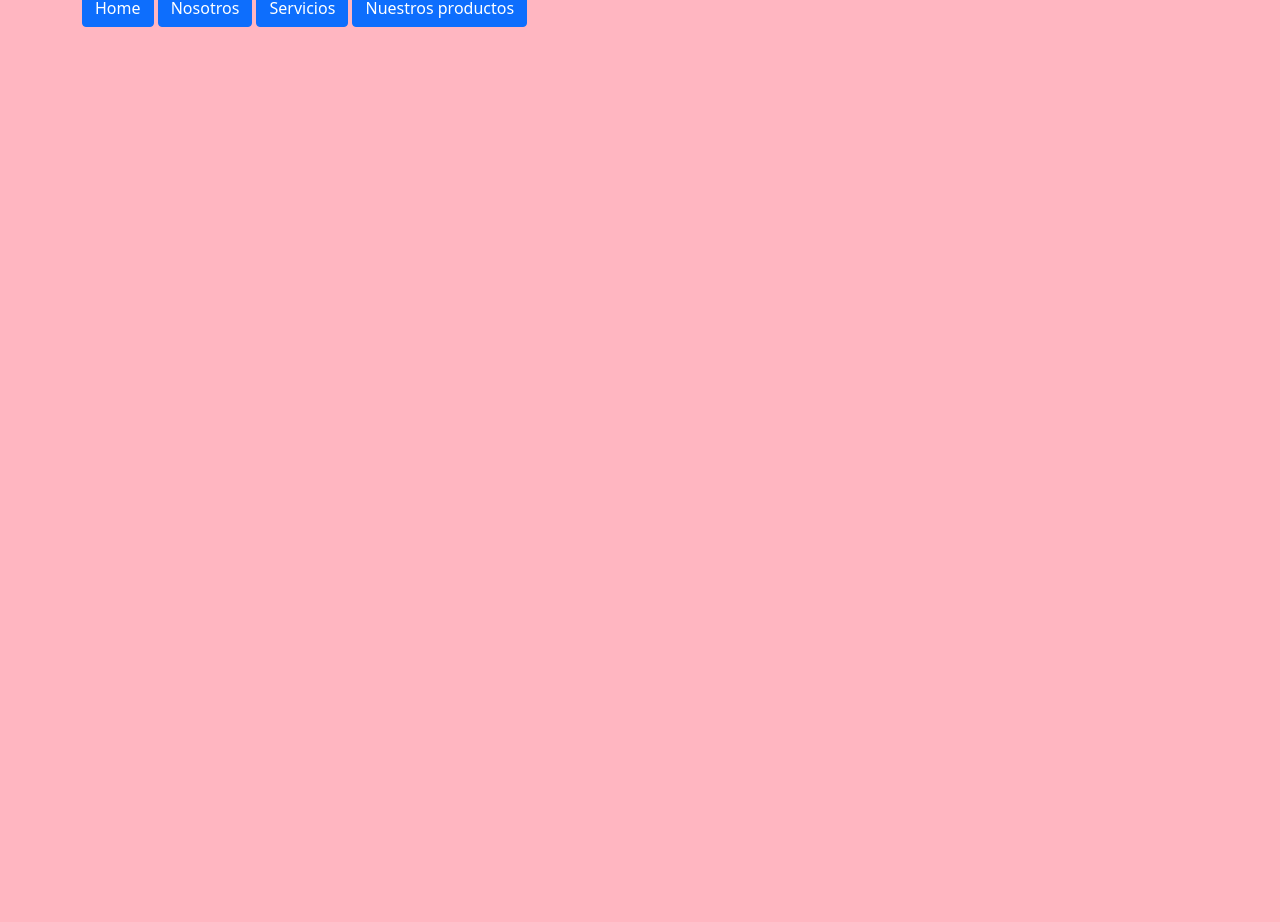
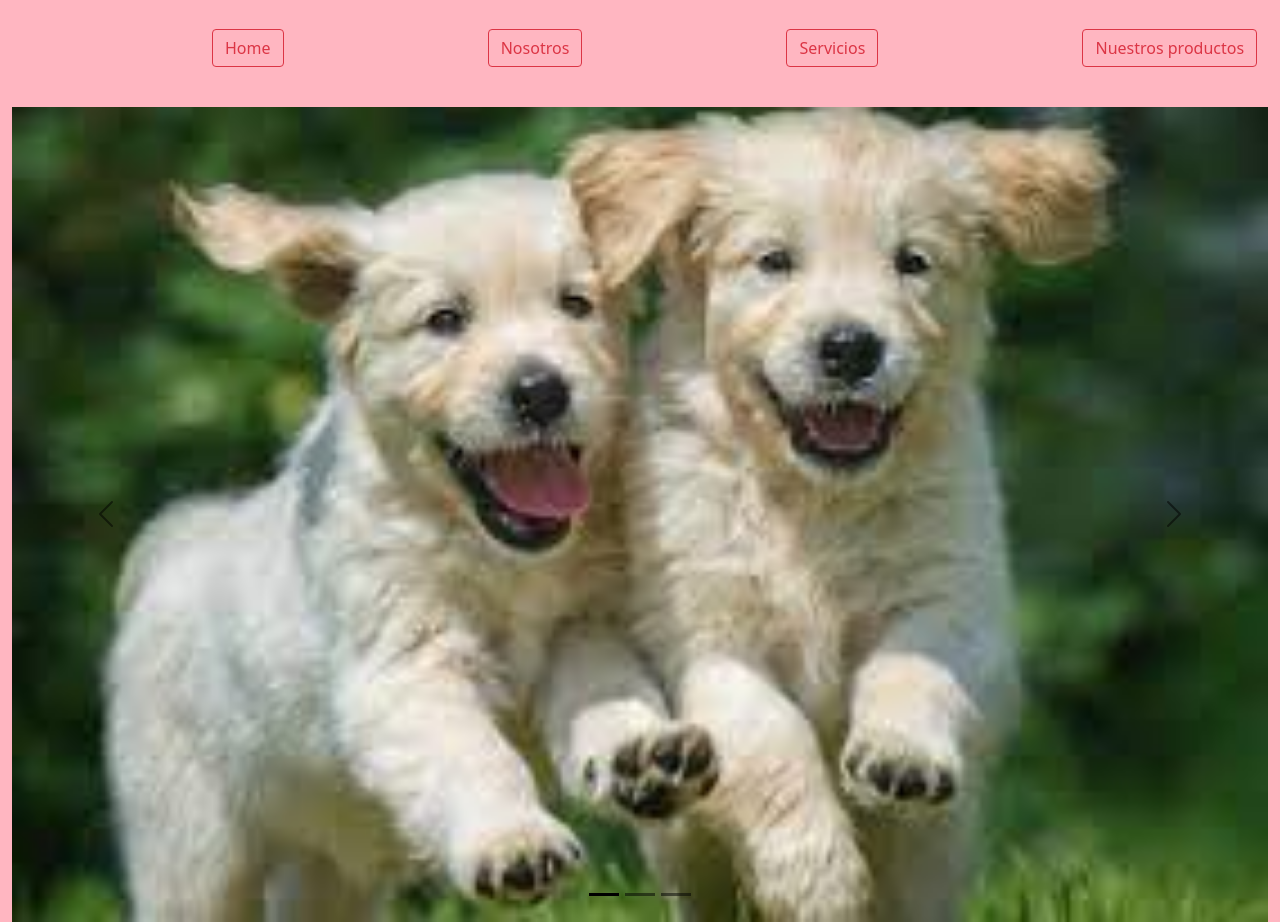
Before and after one commit to LeaBertero/Proyecto_unc_programacion, a plain HTML site: page index.html in a window 1280 px wide. Shown: the part 87-1009 px from the top of the page. Before the commit the page ends 800 px from the top, so only its background shows below. Drawn offline with nearby package versions, Linux system fonts and the light colour scheme.

Commit message:
carrusel y carga de imagenes

```diff
--- a/index.html
+++ b/index.html
@@ -8,7 +8,7 @@
     <title>Veterinaria</title>
 
     <!-- enlace css -->
-    <link rel="stylesheet" href="/style.css">
+    <link rel="stylesheet" href="index_style.css">
 
     <!-- enlace bootstrap -->
     <link href="https://cdn.jsdelivr.net/npm/bootstrap@5.0.2/dist/css/bootstrap.min.css" rel="stylesheet"
@@ -24,11 +24,11 @@
         <!-- domensionamiento -->
 
         <!-- botones -->
-        <div class="container">
-            <a class="btn btn-primary" href="#" role="button">Home</a>
-            <a class="btn btn-primary" href="#" role="button">Nosotros</a>
-            <a class="btn btn-primary" href="#" role="button">Servicios</a>
-            <a class="btn btn-primary" href="#" role="button">Nuestros productos</a>
+        <div class="conjunto-botones">
+            <a class="btn btn-outline-danger" href="#" role="button">Home</a>
+            <a class="btn btn-outline-danger" href="#" role="button">Nosotros</a>
+            <a class="btn btn-outline-danger" href="#" role="button">Servicios</a>
+            <a class="btn btn-outline-danger" href="#" role="button">Nuestros productos</a>
         </div>
 
         <!-- <button class="btn btn-primary" type="submit">Button</button> -->
@@ -36,8 +36,55 @@
         <input class="btn btn-primary" type="submit" value="Submit">
         <input class="btn btn-primary" type="reset" value="Reset"> -->
 
+        <!-- carrusel -->
+        <div id="carouselExampleDark" class="carousel carousel-dark slide" data-bs-ride="carousel">
+
+            <div class="carousel-indicators">
+                <button type="button" data-bs-target="#carouselExampleDark" data-bs-slide-to="0" class="active"
+                    aria-current="true" aria-label="Slide 1"></button>
+                <button type="button" data-bs-target="#carouselExampleDark" data-bs-slide-to="1"
+                    aria-label="Slide 2"></button>
+                <button type="button" data-bs-target="#carouselExampleDark" data-bs-slide-to="2"
+                    aria-label="Slide 3"></button>
+            </div>
+
+            <div class="carousel-inner">
+                <div class="carousel-item active" data-bs-interval="20000">
+                    <img src="/imagenes/perro1.jpg" class="d-block w-100" alt="...">
+
+                </div>
+
+                <div class="carousel-item" data-bs-interval="2000">
+                    <img src="/imagenes/perro2.jpg" class="d-block w-100" alt="...">
+
+                </div>
+
+                <div class="carousel-item">
+                    <img src="/imagenes/perro3.jpg" class="d-block w-100" alt="...">
+
+                </div>
+            </div>
+
+            <button class="carousel-control-prev" type="button" data-bs-target="#carouselExampleDark"
+                data-bs-slide="prev">
+                <span class="carousel-control-prev-icon" aria-hidden="true"></span>
+                <span class="visually-hidden">Previous</span>
+            </button>
+
+            <button class="carousel-control-next" type="button" data-bs-target="#carouselExampleDark"
+                data-bs-slide="next">
+                <span class="carousel-control-next-icon" aria-hidden="true"></span>
+                <span class="visually-hidden">Next</span>
+            </button>
+
+        </div>
+        <!-- fin carrusel -->
+
 
     </header>
+
+
+
 
     <!-- contenido de la web -->
     <main>
--- a/style.css
+++ b/index_style.css
@@ -13,3 +13,12 @@
 .fondo{
     background-color: lightpink;
 }
+
+.btn{
+    background-color: black;
+    /* border-color: none; */
+    /* align-items:center; */
+    margin-left: 200px;
+    margin-block: 40px;
+    /* margin-trim: 300px; */
+}
```
Also changed, not shown: imagenes/perro1.jpg (added), imagenes/perro2.jpg (added), imagenes/perro3.jpg (added).
